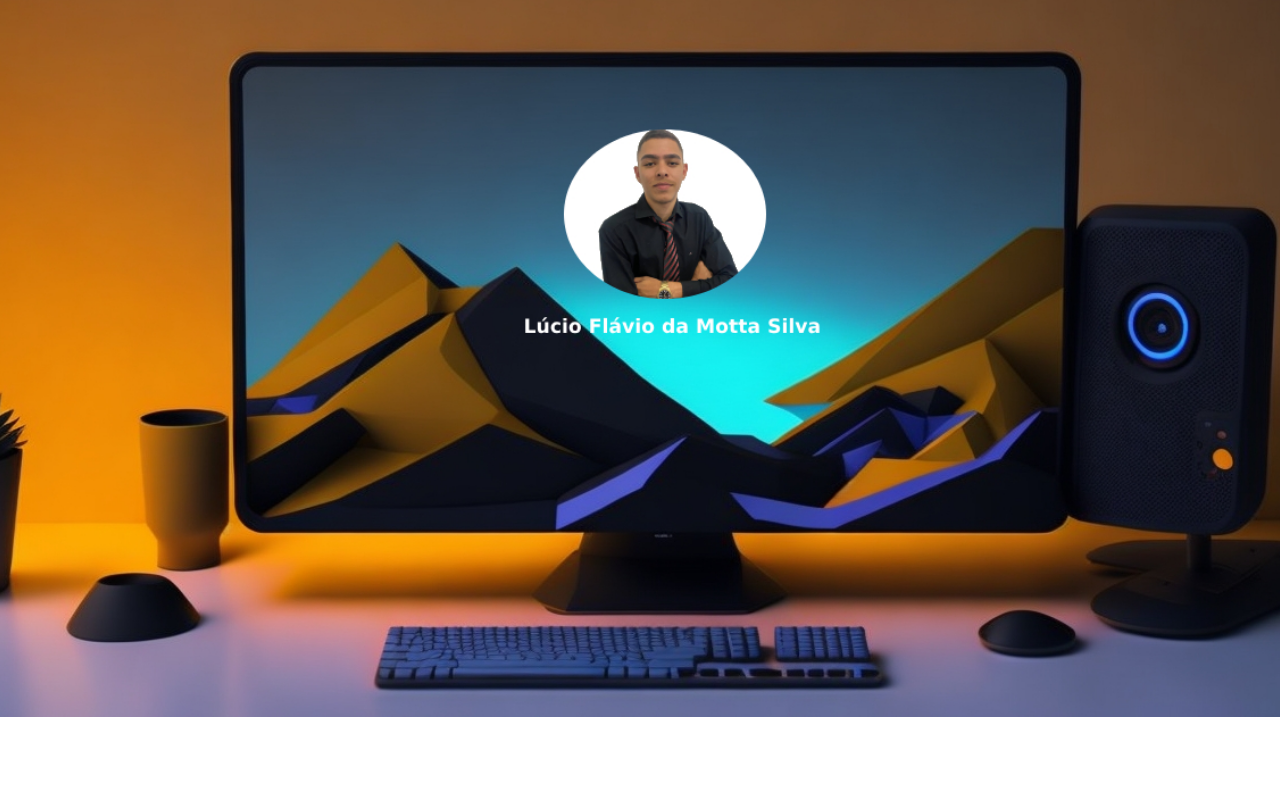
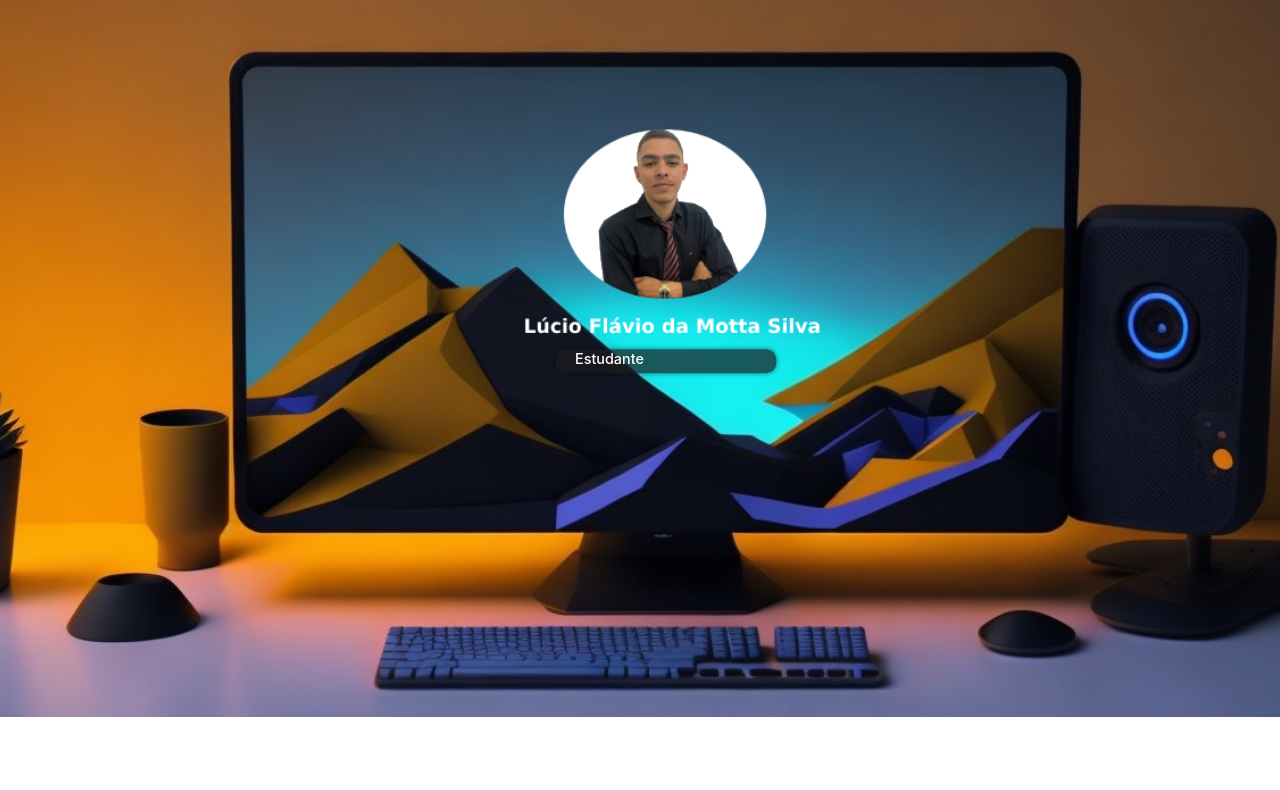
Before and after one commit to luciomotta/Portifolio-Lucio, a plain HTML site: page Index.html in a window 1280 px wide. Shown: the part 83-873 px from the top of the page. Drawn offline with Linux system fonts and the light colour scheme.

Commit message:
2 mudança
Coloquei a label que se mexe como um label de senha

```diff
--- a/Index.html
+++ b/Index.html
@@ -1,17 +1,57 @@
 <!DOCTYPE html>
-<html lang="en">
+<html lang="pt-BR">
 <head>
   <meta charset="UTF-8">
   <meta name="viewport" content="width=device-width, initial-scale=1.0">
   <title>Meu Projeto</title>
   <link rel="stylesheet" href="style.css">
+  <style>
+.typing-label {
+  font-family: -apple-system,BlinkMacSystemFont,"Segoe UI","Roboto","Oxygen","Ubuntu","Cantarell","Fira Sans","Droid Sans","Helvetica Neue",sans-serif;
+  font-weight: 500;
+  font-size: 0,10cm; /* Altere o tamanho da fonte aqui */
+  color: #fff;
+  background-color: rgb(28,28,30);
+  box-shadow: 0 0 0.4vw rgba(0,0,0,0.5), 0 0 0 0.15vw transparent;
+  border-radius: 0.4vw;
+  border: none;
+  outline: none;
+  padding: 0.1vw; /* Altere o espaçamento desejado aqui */
+  width: 200px; /* Defina o tamanho do label aqui */
+  overflow: hidden;
+  white-space: nowrap;
+  position: absolute;
+      top: 55.5%; /* Define a distância do topo */
+      left: 52%; /* Define a distância da esquerda */
+      transform: translate(-50%, -50%); /* Centraliza a label */
+      /* Outras propriedades de estilo da label */
+  border-radius: 10px; /* Define o raio de curvatura da borda */
+  padding-left: 20px; /* Define o espaçamento à esquerda do texto */
+  background-color: rgba(28, 28, 30, 0.7); /* Define a cor de fundo com transparência */
+}
+
+.typing-label::after {
+  content: attr(data-text);
+  display: inline-block;
+  overflow: hidden;
+  animation: typing 2s steps(30) infinite;
+  padding: 0,5px; /* Adicione o espaçamento desejado aqui */
+  font-size: 90%; /* Tamanho da fonte ajustável */
+}
+
+@keyframes typing {
+  0% { width: 0; }
+  100% { width: 100%; }
+}
+
+  </style>
 </head>
 <body>
   <div class="container">
     <header>
       <div class="nav-wrapper">
         <nav>
-          <h1>--DEV Lúcio--</h1>
+          <h1>-DEV-Lúcio-></h1>
           <ul>
             <li><a href="#">Home</a></li>
             <li><a href="#">Sobre</a></li>
@@ -20,9 +60,10 @@
           </ul>
         </nav>
       </div>
-      <div class="spacer"></div>
+      <div class="spacer">
+        <div class="typing-label" id="dev-label"></div>
+      </div>
     </header>
-
 
     <main>
       <section>
@@ -32,15 +73,8 @@
 
       <section>
         <h2>Meus Projetos</h2>
-        <ul>
-          <li>
-            <h3>Projeto 1</h3>
-            <p>Descrição do Projeto 1.</p>
-          </li>
-          <li>
-            <h3>Projeto 2</h3>
-            <p>Descrição do Projeto 2.</p>
-          </li>
+        <ul id="projects-list">
+          <li></li>
         </ul>
       </section>
 
@@ -54,5 +88,27 @@
       <p>&copy; 2023 Meu Projeto. Todos os direitos reservados.</p>
     </footer>
   </div>
+
+  <script>
+    const typingLabel = document.getElementById('dev-label');
+    const words = ['*******','Desenvolvedor', 'Editor', 'Estudante'];
+    let currentWordIndex = Math.floor(Math.random() * words.length);
+
+    function updateTypingLabel() {
+      typingLabel.setAttribute('data-text', words[currentWordIndex]);
+      currentWordIndex = (currentWordIndex + 1) % words.length;
+    }
+
+    setInterval(updateTypingLabel, 3000);
+
+    // Atualizar a lista de projetos
+    const projectsList = document.getElementById('projects-list');
+    projectsList.innerHTML = '';
+    for (let i = 1; i <= 2; i++) {
+      const li = document.createElement('li');
+      li.innerHTML = `<h3>Projeto ${i}</h3><p>Descrição do Projeto ${i}.</p>`;
+      projectsList.appendChild(li);
+    }
+  </script>
 </body>
 </html>
--- a/style.css
+++ b/style.css
@@ -48,6 +48,7 @@ nav h1 {
   color: white;
   text-decoration: none;
   padding-right: 22px;
+  font-size: 90%;
 }
 nav ul {
     list-style: none;
```
Also changed, not shown: 01.html (added, +54 -0 lines), 0101.jpg (added).
